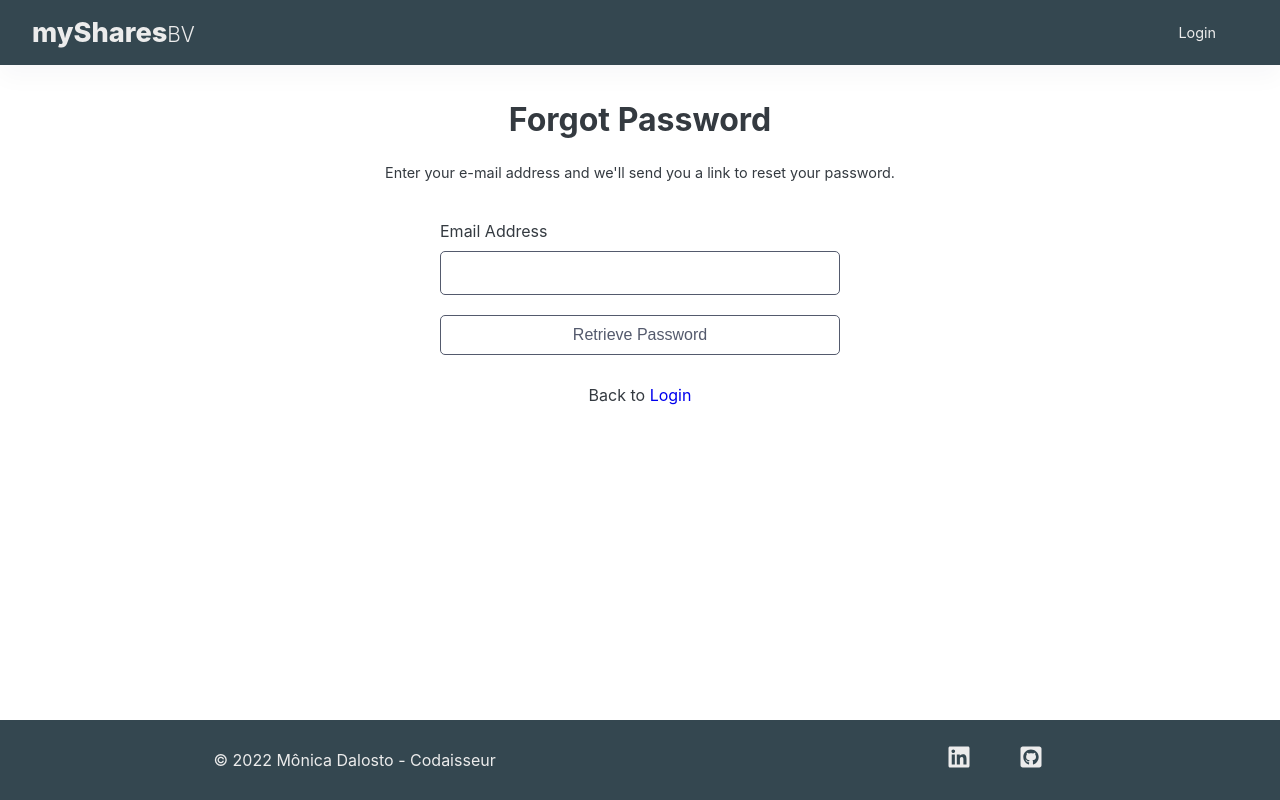
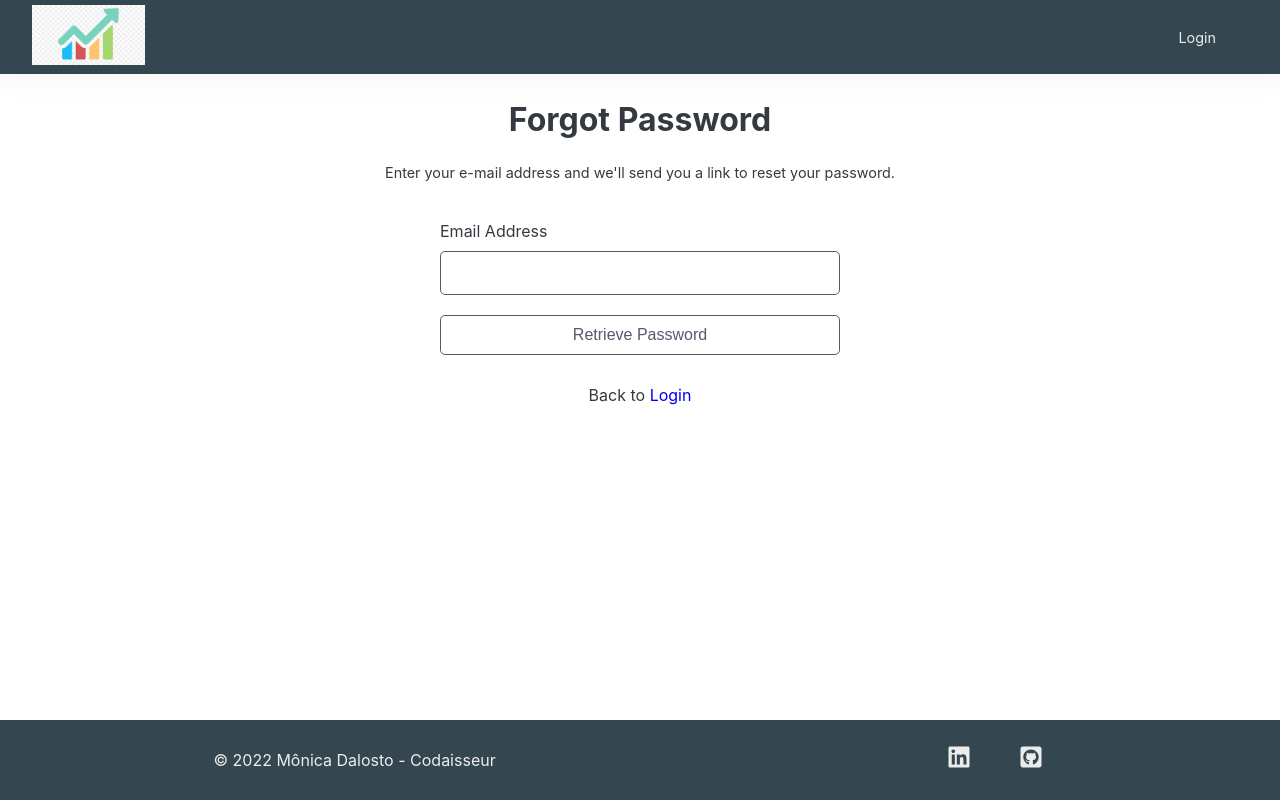
Before and after one commit to MonicaDalosto/myShares-MVP-client, a React (Create React App) app: page /forgot-password in a window 1280 px wide. Built offline with nearby package versions, Linux system fonts and the light colour scheme.

Commit message:
feat: update the bar chart text

```diff
--- a/src/components/BarChartShares.jsx
+++ b/src/components/BarChartShares.jsx
@@ -12,7 +12,7 @@ import {
 const BarChartShares = ({ data }) => {
   return (
     <ChartContainer>
-      <h2>Granted Shares X Owned Shares</h2>
+      <h2>Granted Shares &amp; Owned Shares</h2>
       <BarChart
         style={{
           margin: 'auto',
--- a/src/components/EmployeesList.jsx
+++ b/src/components/EmployeesList.jsx
@@ -49,7 +49,7 @@ const EmployeesList = ({ allEmployees }) => {
         accessor: 'email'
       },
       {
-        Header: 'Is Admin',
+        Header: 'Admin',
         Cell: ({ row }) => <span>{row.original.isAdmin ? '✔️' : '✖️'}</span>
       },
       {
@@ -66,7 +66,7 @@ const EmployeesList = ({ allEmployees }) => {
         )
       },
       {
-        Header: 'Is Active',
+        Header: 'Active',
         Cell: ({ row }) => (
           <span>{row.original.employee.isActive ? '✔️' : '✖️'}</span>
         )
--- a/src/components/Navigation.js
+++ b/src/components/Navigation.js
@@ -19,7 +19,10 @@ export const Navigation = () => {
       <Logo>
         <NavLink to={isAdmin ? '/dashboard' : '/'}>
           <li>
-            myShares<span>BV</span>
+            <img
+              src={require('../images/temporaryLogo.png')}
+              alt="chart logo"
+            />
           </li>
         </NavLink>
       </Logo>
@@ -71,12 +74,12 @@ export const Navigation = () => {
           </MenuLink>
           <MenuLink>
             <NavLink to="/employee">
-              <li>Employee</li>
+              <li>Employees</li>
             </NavLink>
           </MenuLink>
           <MenuLink>
             <NavLink to="/contract">
-              <li>Contract</li>
+              <li>Contracts</li>
             </NavLink>
           </MenuLink>
           <MenuLink>
@@ -130,20 +133,17 @@ const Nav = styled.div`
 `;
 
 const Logo = styled.ul`
-  padding: 1rem 0;
+  padding: 5px 0;
   a {
     text-decoration: none;
   }
+  img {
+    height: 60px;
+  }
   li {
-    font-weight: 800;
-    font-size: 1.7rem;
     color: var(--color-secondary);
     list-style: none;
     transition: all 0.3s ease-in;
-  }
-  span {
-    font-weight: 300;
-    font-size: 1.3rem;
   }
 `;
 
--- a/src/pages/ForgotPasswordEmail.jsx
+++ b/src/pages/ForgotPasswordEmail.jsx
@@ -28,7 +28,10 @@ const ForgotPasswordEmail = () => {
           Email Address
           <input
             value={email}
-            onChange={event => setEmail(event.target.value)}
+            onChange={event => {
+              setEmail(event.target.value);
+              setEmailError(!validEmail.test(event.target.value));
+            }}
             onBlur={event =>
               setEmailError(!validEmail.test(event.target.value))
             }
```
Also changed, not shown: src/images/temporaryLogo.png (added).
